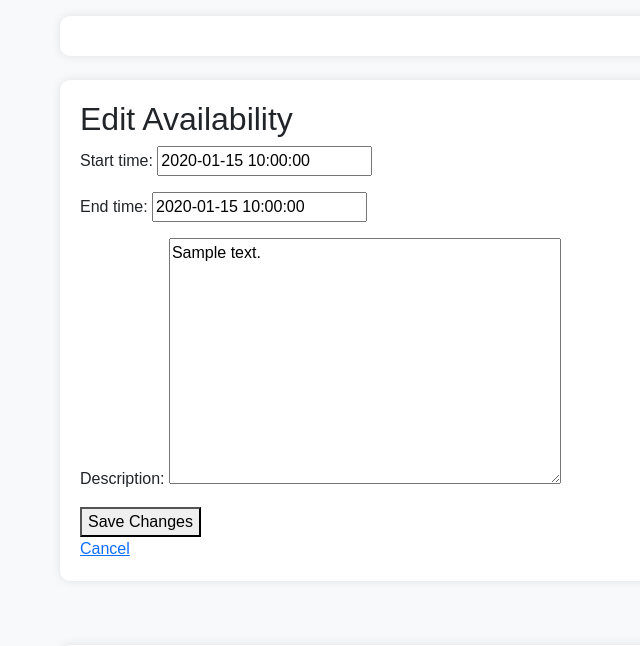
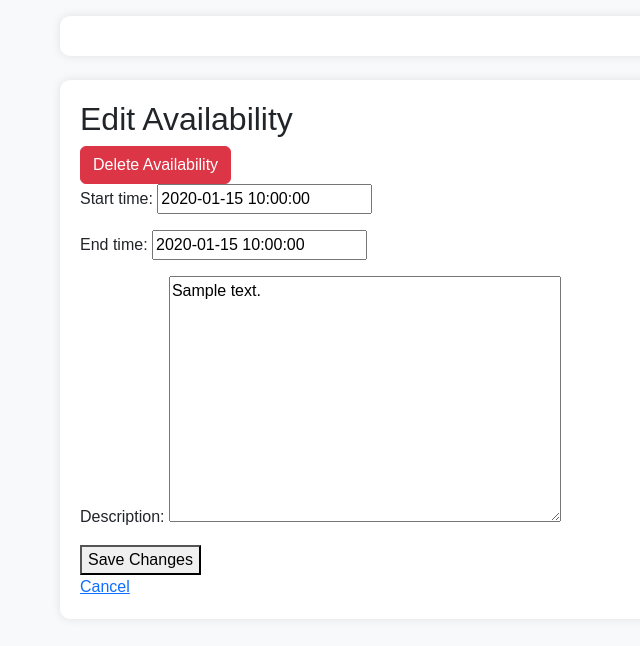
Before and after one commit to shantaisat/silvol, a Django app: page /profile/edit_availability/1/ in a window 1280 px wide. Shown: the part 116-762 px from the top of the page, without its empty margins (180-820 px from the left). Run offline with Django 4.2, Linux system fonts and the light colour scheme; a user stored in the database is signed in; tables that the repository leaves empty hold one stand-in row (values such as "Sample post").

Commit message:
Given a logged-in volunteer, they can delete a completed appointment if necessary.

```diff
--- a/silvol/settings.py
+++ b/silvol/settings.py
@@ -83,7 +83,7 @@ LOGOUT_REDIRECT_URL = '/'  # Redirect after logout
 ACCOUNT_EMAIL_VERIFICATION = 'none'  # Do not require email verification
 #ACCOUNT_USERNAME_REQUIRED = False  # If you want email-only login
 #ACCOUNT_SIGNUP_FIELDS = ['email', 'password1', 'password2']  # Ensure email is included for signup
-ACCOUNT_EMAIL_REQUIRED = False  # Email is required for signup (this should be inferred from SIGNUP_FIELDS)
+#ACCOUNT_EMAIL_REQUIRED = False  # Email is required for signup (this should be inferred from SIGNUP_FIELDS)
 #ACCOUNT_AUTHENTICATION_METHOD = 'email'  # Options: 'username', 'email', or 'username_email'
 # After signup, redirect to appointments page
 #ACCOUNT_SIGNUP_REDIRECT_URL = '/appointments/'
--- a/users/forms.py
+++ b/users/forms.py
@@ -15,7 +15,7 @@ class EditProfileForm(forms.ModelForm):
             'skills': forms.Textarea(attrs={'rows': 3, 'placeholder': 'List your skills, separated by commas'}),
             'contact_info': forms.TextInput(attrs={'placeholder': 'Your contact information (email, phone)'}),
             'languages_spoken': forms.TextInput(attrs={'placeholder': 'Languages you speak'}),
-            'availability': forms.Textarea(attrs={'rows': 3, 'placeholder': 'Your availability details'}),
+            #'availability': forms.Textarea(attrs={'rows': 3, 'placeholder': 'Your availability details'}),
         }
 
     def __init__(self, *args, **kwargs):
--- a/users/templates/users/edit_availability.html
+++ b/users/templates/users/edit_availability.html
@@ -2,6 +2,10 @@
 
 {% block content %}
 <h2>Edit Availability</h2>
+<form method="post" action="{% url 'delete_availability' availability.id %}" onsubmit="return confirm('Are you sure you want to delete this availability?');">
+    {% csrf_token %}
+    <button type="submit" class="btn btn-danger">Delete Availability</button>
+</form>
 <form method="post">
     {% csrf_token %}
     {{ form.as_p }}
--- a/users/templates/users/profile.html
+++ b/users/templates/users/profile.html
@@ -17,6 +17,7 @@
   <a href="{% url 'edit_profile' %}">Edit Profile</a>
   <a href="{% url 'delete_account' %}">Delete Account</a>
   <a href="{% url 'view_availability' %}">View Availability</a>
+  <a href="{% url 'set_availability' %}">Set Availability</a>
 
   <h2>Availability Calendar</h2>
   <div id='calendar'></div>
--- a/users/urls.py
+++ b/users/urls.py
@@ -7,6 +7,7 @@ from .views import (
     set_availability,
     view_availability,
     edit_availability,
+    delete_availability
 )
 from django.views.generic import TemplateView
 
@@ -18,6 +19,6 @@ urlpatterns = [
     path('accounts/', include('allauth.urls')),  # Django-allauth URLs
     path("profile/view_availability/", view_availability, name="view_availability"),  # View availability
     path('profile/edit_availability/<int:availability_id>/', edit_availability, name='edit_availability'),
-
+    path('profile/delete_availability/<int:availability_id>/', delete_availability, name='delete_availability'),
     path("goodbye/", TemplateView.as_view(template_name="goodbye.html"), name="goodbye"),  # Goodbye page
 ]
--- a/users/views.py
+++ b/users/views.py
@@ -3,6 +3,7 @@ from django.contrib.auth.decorators import login_required
 from django.contrib.auth import logout
 from django.http import HttpResponseRedirect
 from django.urls import reverse
+from django.contrib import messages
 from .models import UserProfile, Availability
 from .forms import AvailabilityForm, EditProfileForm
 
@@ -82,3 +83,10 @@ def edit_availability(request, availability_id):
         form = AvailabilityForm(instance=availability)
 
     return render(request, 'users/edit_availability.html', {'form': form, 'availability': availability})
+
+login_required
+def delete_availability(request, availability_id):
+    availability = get_object_or_404(Availability, id=availability_id, volunteer=request.user)
+    availability.delete()
+    messages.success(request, "Availability deleted successfully.")
+    return redirect('view_availability')  # Redirect to the availability list after deletion
```
Also changed, not shown: users/admin.py (+11 -0 lines).
